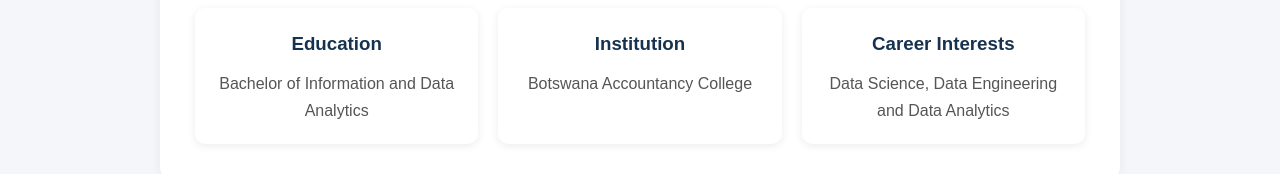
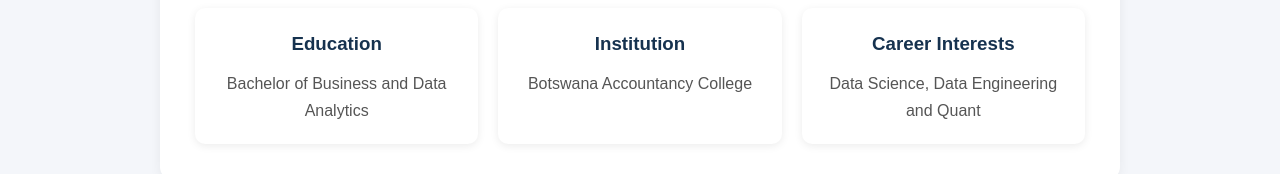
Before and after one commit to motsadiclot-png/css-digital-portfolio, a plain HTML site: page index.html in a window 1280 px wide. Shown: the part 596-770 px from the top of the page. Drawn offline with Linux system fonts and the light colour scheme.

Commit message:
Update index.html

```diff
--- a/index.html
+++ b/index.html
@@ -34,7 +34,7 @@
 <section class="highlights">
     <div class="highlight-card">
         <h3>Education</h3>
-        <p>Bachelor of Information and Data Analytics</p>
+        <p>Bachelor of Business and Data Analytics</p>
     </div>
 
     <div class="highlight-card">
@@ -44,7 +44,7 @@
 
     <div class="highlight-card">
         <h3>Career Interests</h3>
-        <p>Data Science, Data Engineering and Data Analytics</p>
+        <p>Data Science, Data Engineering and Quant</p>
     </div>
 </section>
 
```
